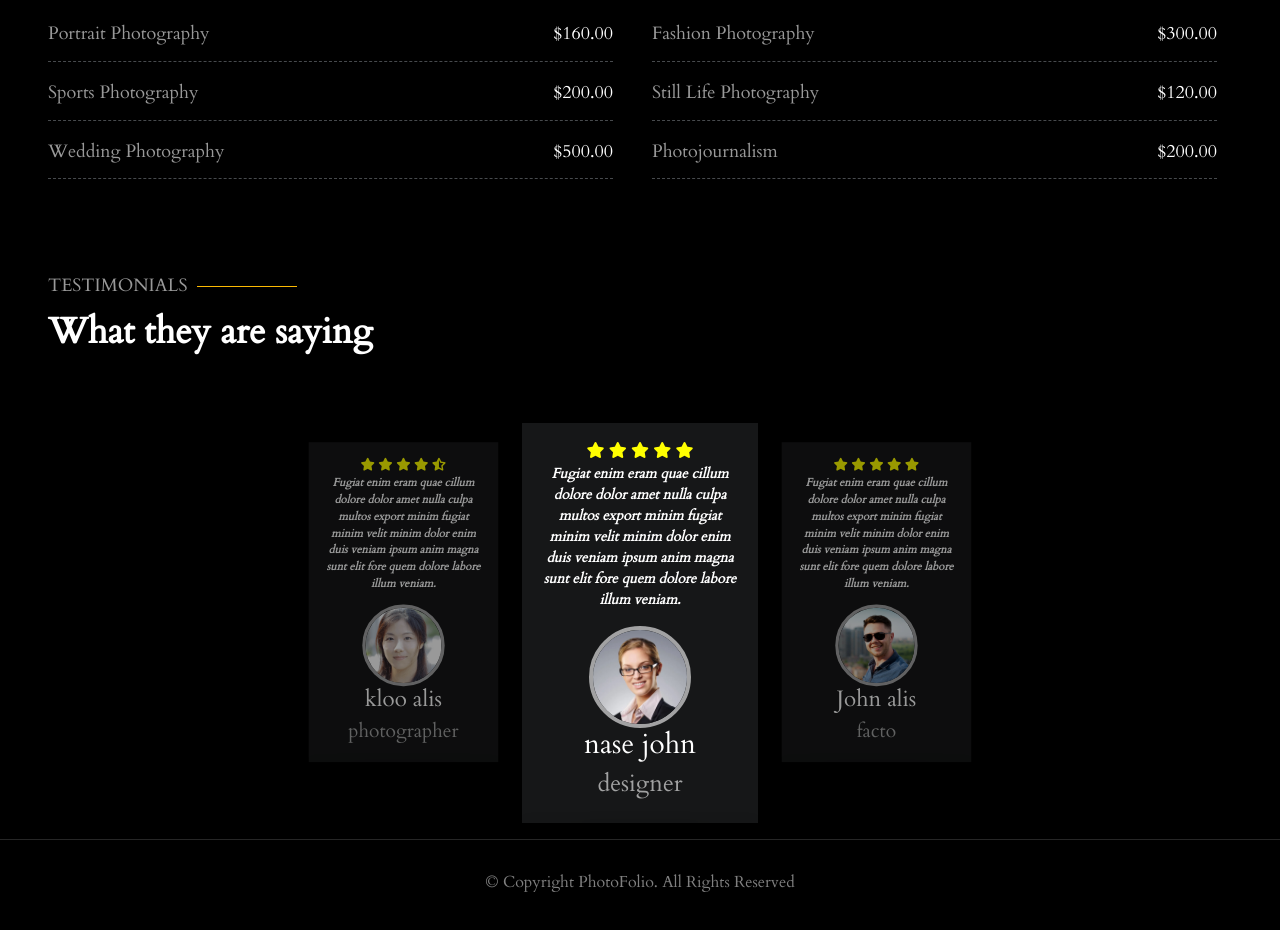
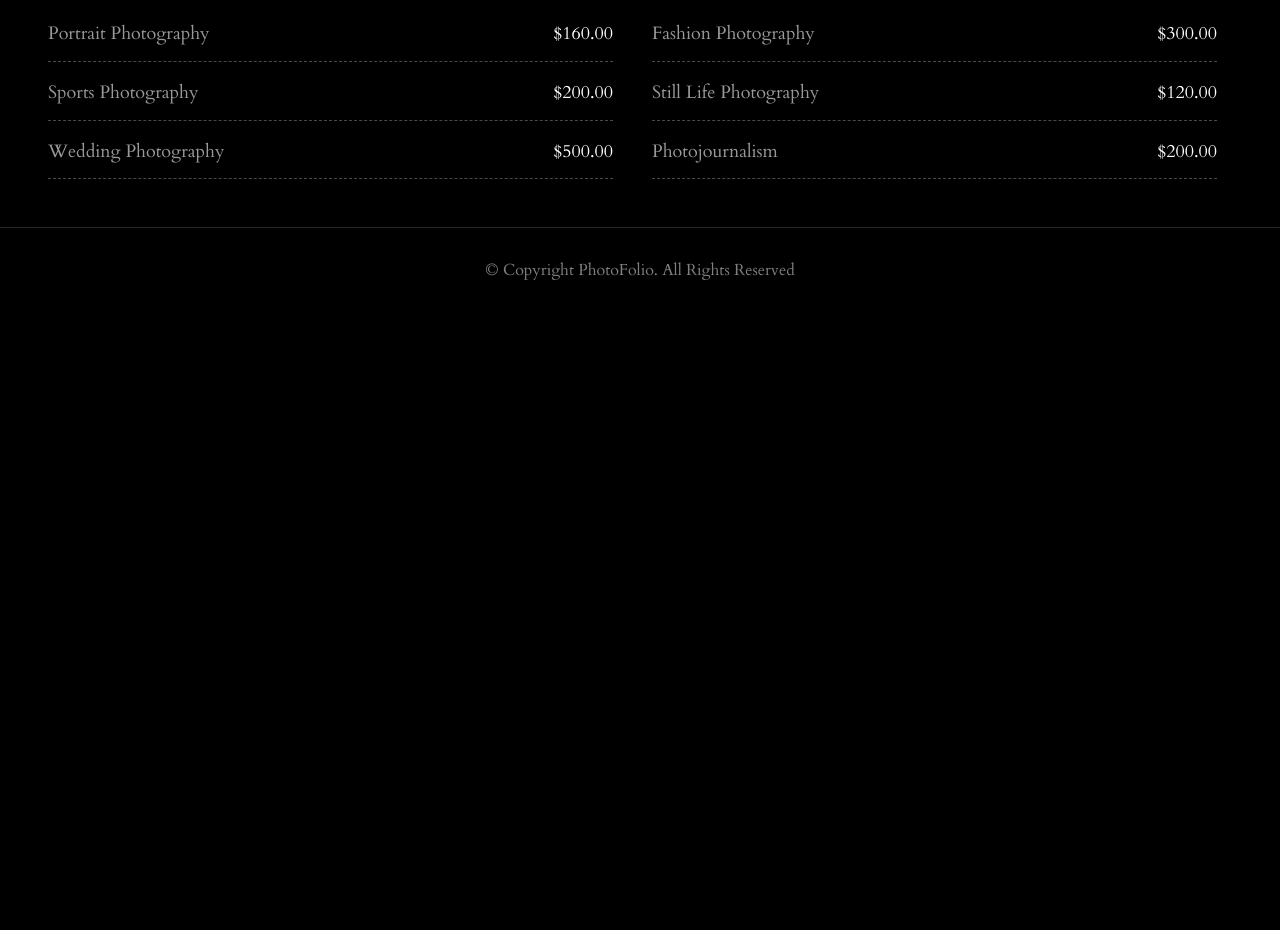
Before and after one commit to nadaGamal25/Photofolio, a plain HTML site: page services.html in a window 1280 px wide. Shown: the part 879-1809 px from the top of the page. After the commit the page ends 1207 px from the top, so only its background shows below. Drawn offline with nearby package versions, Linux system fonts and the light colour scheme.

Commit message:
Update services.html

```diff
--- a/services.html
+++ b/services.html
@@ -129,120 +129,6 @@
         </div>
     </div>
 
-    <div class="testimonial p-5">
-        <h2>TESTIMONIALS</h2>
-        <p>What they are saying</p>
-
-        <div class="card-carousel py-5">
-            <div class="my-card">
-                <div class="review p-3 text-center">
-                    <div class="stars">
-                        <i class="fa-solid fa-star"></i>
-                        <i class="fa-solid fa-star"></i>
-                        <i class="fa-solid fa-star"></i>
-                        <i class="fa-solid fa-star"></i>
-                        <i class="fa-solid fa-star"></i>
-                    </div>
-                    <p>
-                        Fugiat enim eram quae cillum dolore dolor amet nulla culpa multos export minim fugiat minim velit minim dolor enim duis veniam ipsum anim magna sunt elit fore quem dolore labore illum veniam.
-                    </p>
-                    <div class="text-center">
-                        <div class="w-50 m-auto">
-                        <img class="w-100 rounded-circle" src="images/testimonials-1.jpg" alt="client">
-                        </div>
-                        <h3>John alis</h3>
-                        <h4>designer</h4>
-                    </div>
-                </div>
-            </div>
-            <div class="my-card">
-                <div class="review p-3 text-center">
-                    <div class="stars">
-                        <i class="fa-solid fa-star"></i>
-                        <i class="fa-solid fa-star"></i>
-                        <i class="fa-solid fa-star"></i>
-                        <i class="fa-solid fa-star"></i>
-                        <i class="fa-solid fa-star-half-stroke"></i>
-                    </div>
-                    <p>
-                        Fugiat enim eram quae cillum dolore dolor amet nulla culpa multos export minim fugiat minim velit minim dolor enim duis veniam ipsum anim magna sunt elit fore quem dolore labore illum veniam.
-                    </p>
-                    <div class="text-center">
-                        <div class="w-50 m-auto">
-                        <img class="w-100 rounded-circle" src="images/testimonials-2.jpg" alt="client">
-                        </div>
-                        <h3>kloo alis</h3>
-                        <h4>photographer</h4>
-                    </div>
-                </div>
-            </div>
-            <div class="my-card">
-                <div class="review p-3 text-center">
-                    <div class="stars">
-                        <i class="fa-solid fa-star"></i>
-                        <i class="fa-solid fa-star"></i>
-                        <i class="fa-solid fa-star"></i>
-                        <i class="fa-solid fa-star"></i>
-                        <i class="fa-solid fa-star"></i>
-                    </div>
-                    <p>
-                        Fugiat enim eram quae cillum dolore dolor amet nulla culpa multos export minim fugiat minim velit minim dolor enim duis veniam ipsum anim magna sunt elit fore quem dolore labore illum veniam.
-                    </p>
-                    <div class="text-center">
-                        <div class="w-50 m-auto">
-                        <img class="w-100 rounded-circle" src="images/testimonials-3.jpg" alt="client">
-                        </div>
-                        <h3>nase john</h3>
-                        <h4>designer</h4>
-                    </div>
-                </div>
-            </div>
-            <div class="my-card">
-                <div class="review p-3 text-center">
-                    <div class="stars">
-                        <i class="fa-solid fa-star"></i>
-                        <i class="fa-solid fa-star"></i>
-                        <i class="fa-solid fa-star"></i>
-                        <i class="fa-solid fa-star"></i>
-                        <i class="fa-solid fa-star"></i>
-                    </div>
-                    <p>
-                        Fugiat enim eram quae cillum dolore dolor amet nulla culpa multos export minim fugiat minim velit minim dolor enim duis veniam ipsum anim magna sunt elit fore quem dolore labore illum veniam.
-                    </p>
-                    <div class="text-center">
-                        <div class="w-50 m-auto">
-                        <img class="w-100 rounded-circle" src="images/testimonials-5.jpg" alt="client">
-                        </div>
-                        <h3>John alis</h3>
-                        <h4>facto</h4>
-                    </div>
-                </div>
-            </div>
-            <div class="my-card">
-                <div class="review p-3 text-center">
-                    <div class="stars">
-                        <i class="fa-solid fa-star"></i>
-                        <i class="fa-solid fa-star"></i>
-                        <i class="fa-solid fa-star"></i>
-                        <i class="fa-solid fa-star"></i>
-                        <i class="fa-solid fa-star-half-stroke"></i>
-                    </div>
-                    <p>
-                        Fugiat enim eram quae cillum dolore dolor amet nulla culpa multos export minim fugiat minim velit minim dolor enim duis veniam ipsum anim magna sunt elit fore quem dolore labore illum veniam.
-                    </p>
-                    <div class="text-center">
-                        <div class="w-50 m-auto">
-                        <img class="w-100 rounded-circle" src="images/testimonials-1.jpg" alt="client">
-                        </div>
-                        <h3>John alis</h3>
-                        <h4>designer</h4>
-                    </div>
-                </div>
-            </div>
-
-          </div>
-
-    </div>
 
 
     <footer>
```
